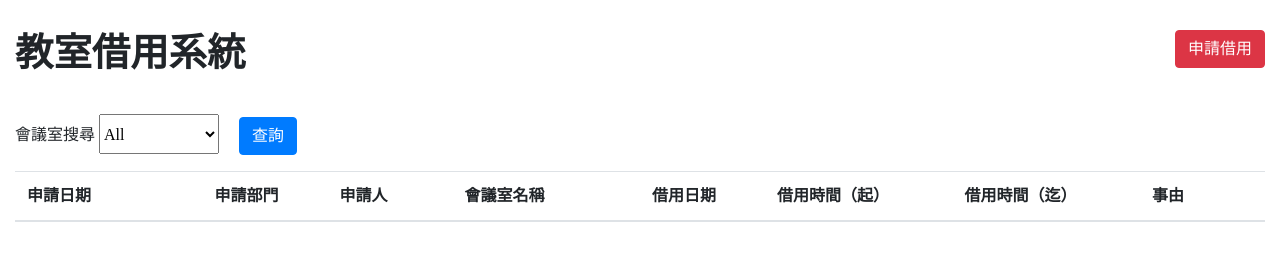
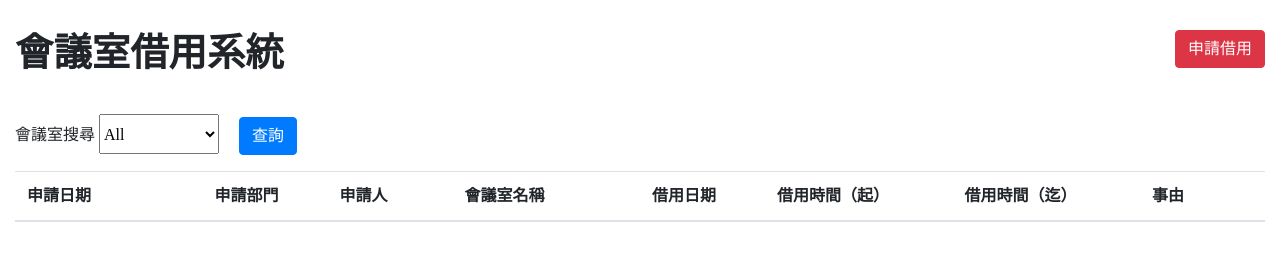
Before and after one commit to AnthonyWang9162/db_test, a plain HTML site: page index.html in a window 1280 px wide. Drawn offline with nearby package versions, Linux system fonts and the light colour scheme; no server answers.

Commit message:
Update index.html

```diff
--- a/index.html
+++ b/index.html
@@ -16,7 +16,7 @@
         <div class="container-fluid padding-tb">
             <div class="row">
                 <div class="col-8">
-                    <h1>教室借用系統</h1>
+                    <h1>會議室借用系統</h1>
                 </div>
                 <div class="col-4">
                     <a href="https://forms.gle/EcQFFgrf3g76DD5K6" class="btn btn-danger float-right" target="_blank">申請借用</a>
```
